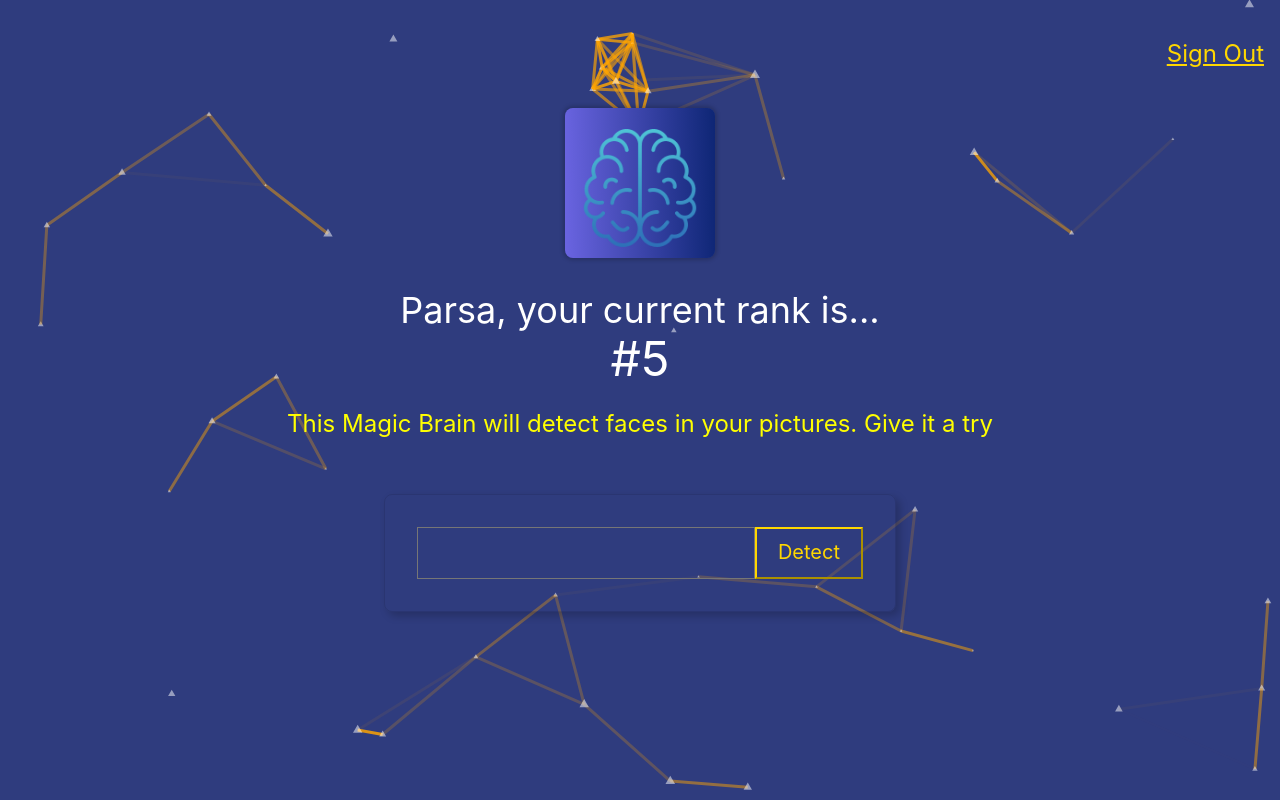
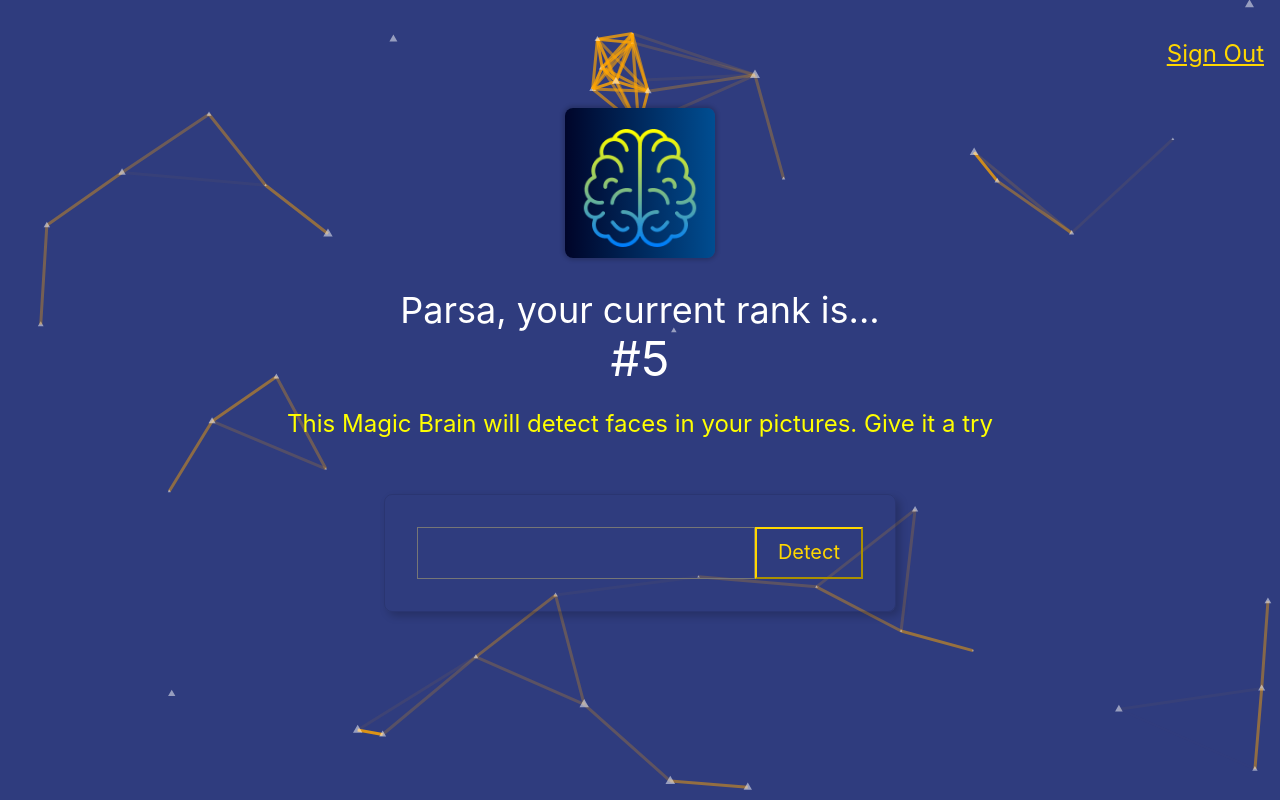
Before and after one commit to ParsaPeikani/Face_Recognition_Brain, a React (Create React App) app: page / in a window 1280 px wide. Both pictures are taken after typing "name@example.com", "Sample123" into the empty fields and a click on the input "Sign in". Built offline with nearby package versions, Linux system fonts and the light colour scheme; a web font is replaced by a local one.

Commit message:
Changing the style of the logo

```diff
--- a/src/components/Logo/Logo.css
+++ b/src/components/Logo/Logo.css
@@ -1,3 +1,3 @@
 .Tilt {
-    background: linear-gradient(89deg, #6a64e1 0%, #0e2675 100%); /* w3c */
+    background: linear-gradient(89deg, #000428 0%, #004e92 100%); /* w3c */
   }
```
Also changed, not shown: src/components/Logo/brain.png.
